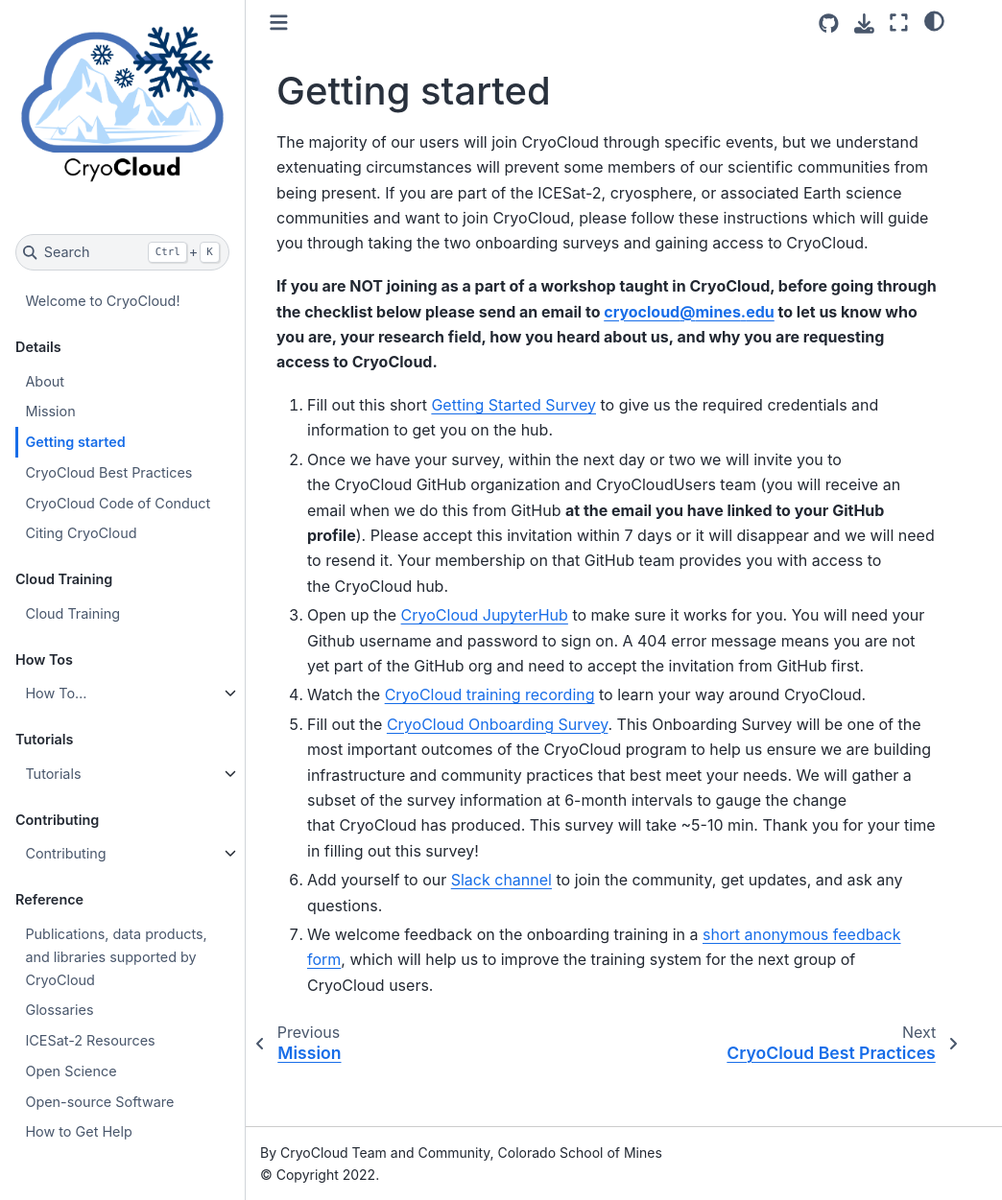
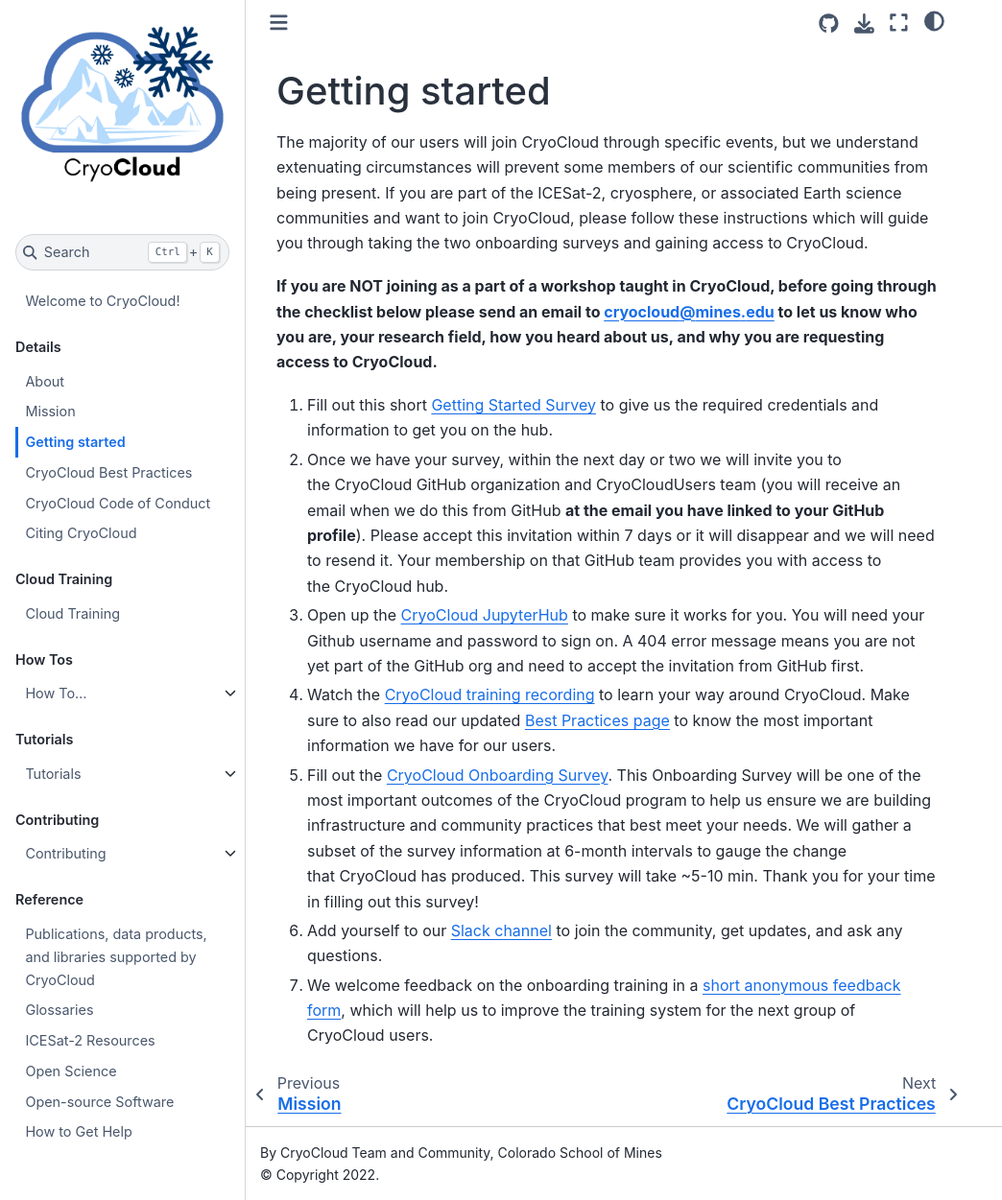
Before and after one commit to CryoInTheCloud/CryoCloudWebsite, a Jupyter Book: the page built from book/content/Getting_Started.md, in a window 1280 px wide and 1251 px high. Shown: the whole window at 96% size, without its empty margins (0-1044 px from the left). Built offline with Jupyter Book 1.0.4 settings and Sphinx 7.4.7 and the Sphinx Book theme 1.1.4, drawn with Linux system fonts in a browser that asks for light colours; pages that are not in the unit, such as notebooks, are missing from menus.

Commit message:
Add best practices link

```diff
--- a/book/content/Getting_Started.md
+++ b/book/content/Getting_Started.md
@@ -20,7 +20,7 @@
 and need to accept the invitation from GitHub first.
 
 
-4. Watch the [CryoCloud training recording](https://youtu.be/bBNPuVEG4lE) to learn your way around CryoCloud.
+4. Watch the [CryoCloud training recording](https://youtu.be/bBNPuVEG4lE) to learn your way around CryoCloud. Make sure to also read our updated [Best Practices page](https://book.cryointhecloud.com/content/hub_best_practices.html) to know the most important information we have for our users.
 
 
 5. Fill out the [CryoCloud Onboarding Survey](https://forms.gle/8Mr9Ykc8M7jY9fCd7). This
```
